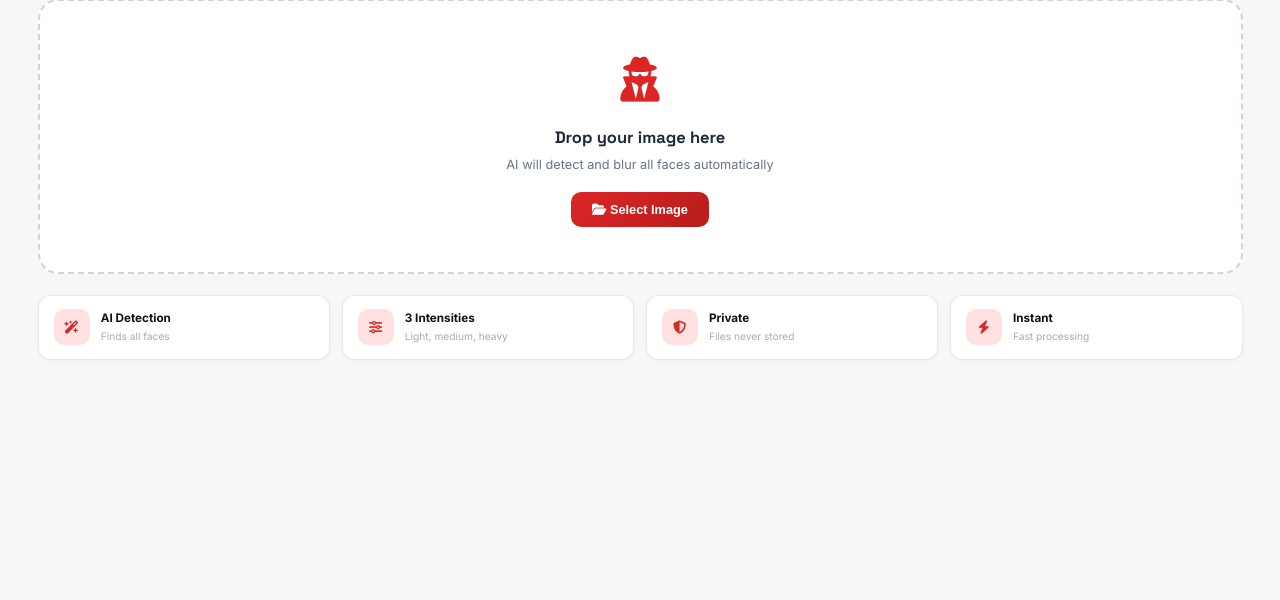
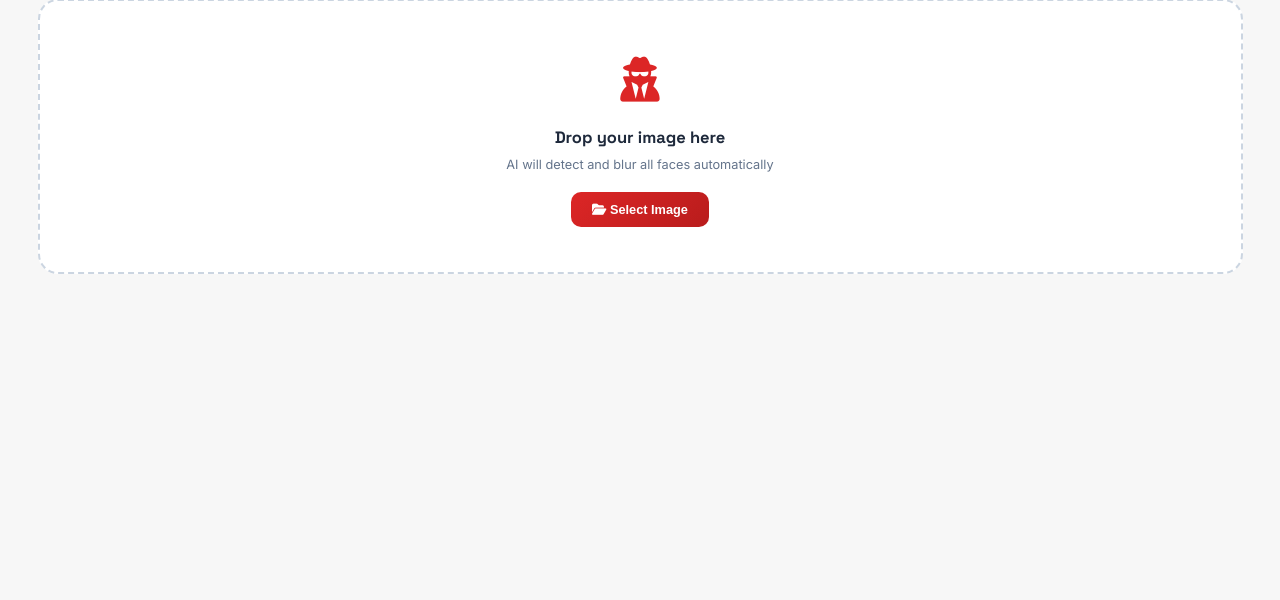
Before and after one commit to zayroninfotech/ZayroDocX, a Django app: template templates/pdf_tools/img_blur_face.html in a window 1280 px wide. Shown: the part 91-691 px from the top of the page. Run offline with Django 4.2, Linux system fonts and the light colour scheme; the template is opened without the code that fills it, so the values that code supplies are empty.

Commit message:
Remove feature cards strip from Blur Face page
Co-Authored-By: Claude Sonnet 4.6 <noreply@anthropic.com>

```diff
--- a/templates/pdf_tools/img_blur_face.html
+++ b/templates/pdf_tools/img_blur_face.html
@@ -29,12 +29,6 @@
     <div class="it-error-card" id="itErrorCard"><div class="it-error-msg" id="itErrorMsg"></div></div>
   </div>
 </div>
-<div class="cv-info-strip" id="itInfoStrip">
-  <div class="cv-info-card"><div class="cv-info-icon"><i class="fa-solid fa-wand-magic-sparkles"></i></div><div><div class="cv-info-title">AI Detection</div><div class="cv-info-desc">Finds all faces</div></div></div>
-  <div class="cv-info-card"><div class="cv-info-icon"><i class="fa-solid fa-sliders"></i></div><div><div class="cv-info-title">3 Intensities</div><div class="cv-info-desc">Light, medium, heavy</div></div></div>
-  <div class="cv-info-card"><div class="cv-info-icon"><i class="fa-solid fa-shield-halved"></i></div><div><div class="cv-info-title">Private</div><div class="cv-info-desc">Files never stored</div></div></div>
-  <div class="cv-info-card"><div class="cv-info-icon"><i class="fa-solid fa-bolt"></i></div><div><div class="cv-info-title">Instant</div><div class="cv-info-desc">Fast processing</div></div></div>
-</div>
 {% endblock %}
 {% block extra_js %}<script>
 let currentFile=null;const fileInput=document.getElementById('fileInput');
```
